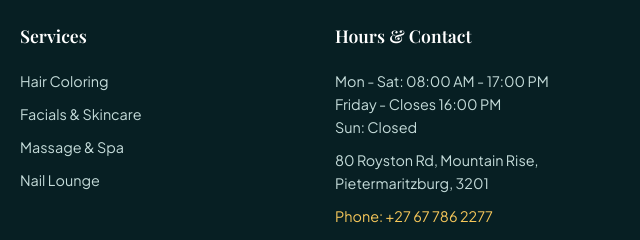
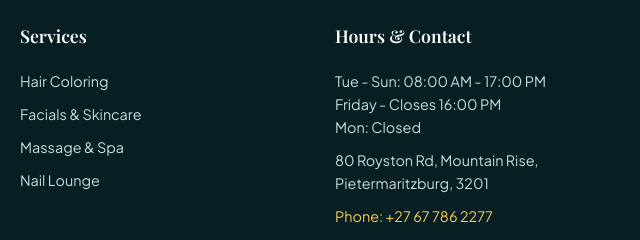
Before and after one commit to desaihanzalah09-create/Changing-Faces-pmb-, a plain HTML site: page index.html in a window 1280 px wide. Shown: the part 2600-2840 px from the top of the page, 640-1280 px from the left. Drawn offline with nearby package versions, Linux system fonts and the light colour scheme; a web font is replaced by a local one.

Commit message:
Update index.html

```diff
--- a/index.html
+++ b/index.html
@@ -146,9 +146,9 @@
       </div>
       <div>
         <h4 class="footer-title">Hours & Contact</h4>
-        <p>Mon - Sat: 08:00 AM - 17:00 PM</p>
+        <p>Tue - Sun: 08:00 AM - 17:00 PM</p>
         <p>Friday - Closes 16:00 PM</p>
-        <p>Sun: Closed </p>
+        <p>Mon: Closed </p>
         <p style="margin-top: 10px;">80 Royston Rd, Mountain Rise, Pietermaritzburg, 3201</p>
         <p style="margin-top: 10px;" class="gold-text">Phone: +27 67 786 2277</p>
       </div>
```
